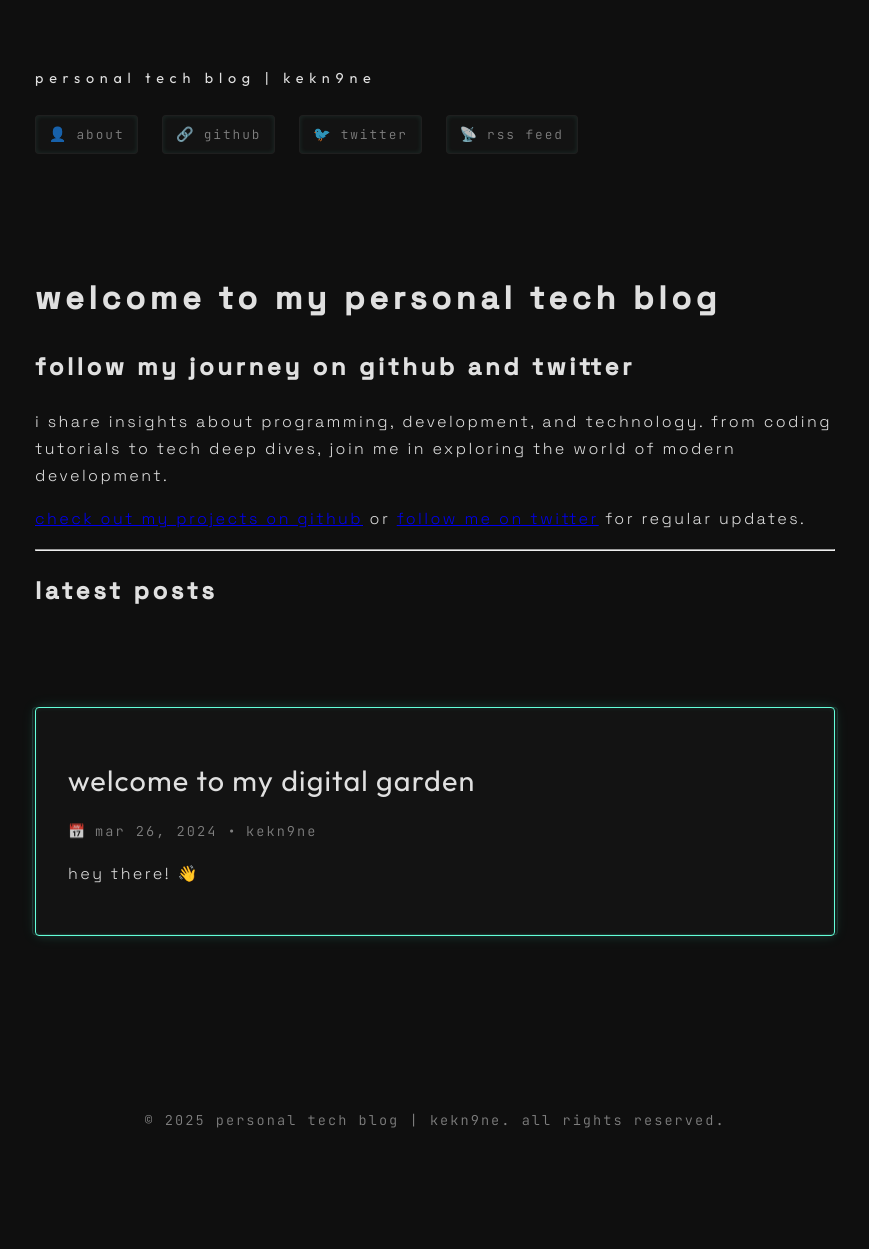
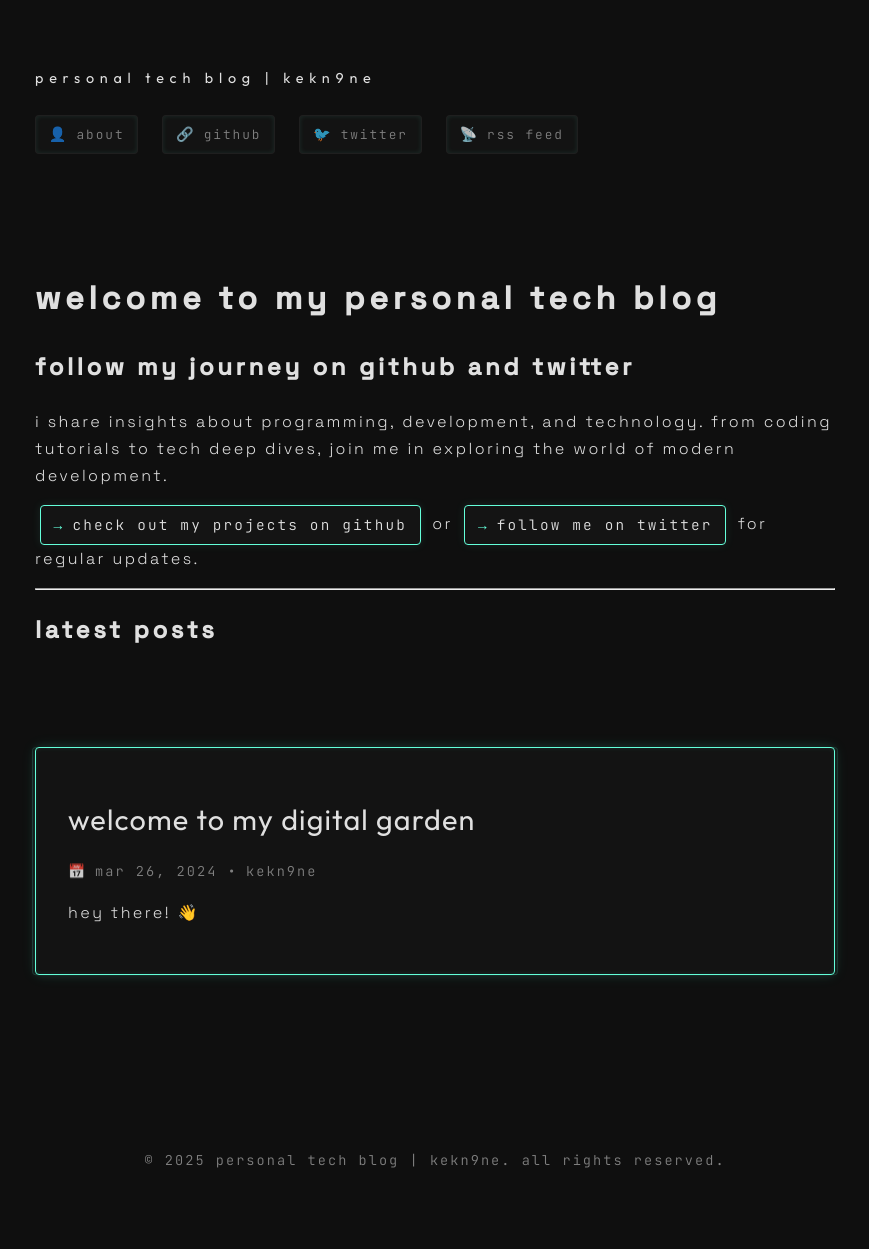
Before and after one commit to kekn9ne/blog, a Jekyll site: the page built from index.markdown, in a window 1280 px wide. Shown: the whole page, without its empty margins (205-1074 px from the left). Built offline with Jekyll 4.4.1, drawn with Linux system fonts in a browser that asks for light colours; our own code applies the rules of GitHub Pages for plain Markdown files; before the commit the page ends 1210 px from its top, so only the background shows below that.

Commit message:
Update style.css

```diff
--- a/assets/css/style.css
+++ b/assets/css/style.css
@@ -1192,3 +1192,44 @@ img {
   animation: fadeInUp 0.8s ease forwards;
   animation-delay: 0.2s;
 }
+
+/* Welcome Section Links */
+.home .post-content p a,
+.home > p a {
+  display: inline-flex;
+  align-items: center;
+  padding: 0.4rem 0.8rem;
+  background: var(--card);
+  border: 1px solid var(--accent);
+  border-radius: 4px;
+  color: var(--text);
+  text-decoration: none;
+  font-family: var(--font-mono);
+  font-size: 0.9rem;
+  transition: all 0.3s ease;
+  box-shadow: 0 0 10px var(--glow);
+  margin: 0 0.3rem;
+}
+
+.home .post-content p a:hover,
+.home > p a:hover {
+  transform: translateY(-2px);
+  box-shadow:
+    0 0 20px var(--glow-strong),
+    0 0 30px var(--glow-strong);
+  color: var(--accent);
+  border-color: var(--accent);
+}
+
+.home .post-content p a::before,
+.home > p a::before {
+  content: '→';
+  margin-right: 0.5rem;
+  color: var(--accent);
+  transition: transform 0.3s ease;
+}
+
+.home .post-content p a:hover::before,
+.home > p a:hover::before {
+  transform: translateX(3px);
+}
```
